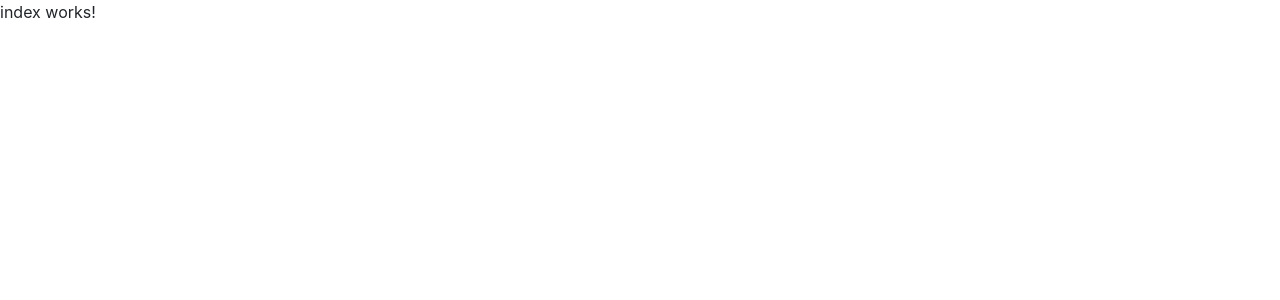
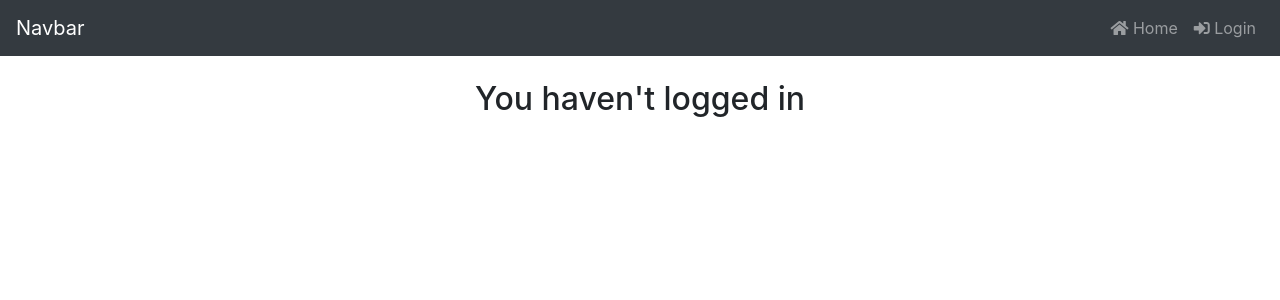
Before and after one commit to twead/szakdolgozat-frontend, an Angular app: page / in a window 1280 px wide. Shown: the top 300 px of the page. Built offline with nearby package versions, Linux system fonts and the light colour scheme.

Commit message:
Registration

```diff
--- a/src/app/auth/login.component.html
+++ b/src/app/auth/login.component.html
@@ -1,3 +1,4 @@
+<app-menu></app-menu>
 <div class="text-center" *ngIf="isLogged; else loggedOut">
   <h2>You've already logged in</h2>
 </div>
--- a/src/app/auth/registration.component.html
+++ b/src/app/auth/registration.component.html
@@ -1 +1,49 @@
-<p>registration works!</p>
+<app-menu></app-menu>
+<div class="text-center" *ngIf="isLogged; else loggedOut">
+  <h2>You've already logged in</h2>
+</div>
+
+<ng-template #loggedOut>
+  <div class="container d-flex justify-content-center">
+    <div class="card">
+      <div class="card-header"></div>
+      <div class="card-body">
+        <ul class="nav nav-tabs">
+          <li class="nav-item">
+            <a class="nav-link" routerLink="/login">Login</a>
+          </li>
+          <li class="nav-item">
+            <a class="nav-link active" routerLink="/registration">Register</a>
+          </li>
+        </ul>
+      </div>
+      <div class="card-body">
+        <form #f="ngForm" (ngSubmit)="onRegister()" novalidate>
+          <div class="form-group">
+            <label for="name">name:</label>
+            <input type="text" name="name" id="name" class="form-control"
+            [(ngModel)]="name" required>
+          </div>
+          <div class="form-group">
+            <label for="username">Username:</label>
+            <input type="text" name="username" id="username" class="form-control"
+            [(ngModel)]="username" required>
+          </div>
+          <div class="form-group">
+            <label for="password">Password:</label>
+            <input type="password" name="password" id="password" class="form-control"
+            [(ngModel)]="password" required>
+          </div>
+          <div class="form-group">
+            <label for="email">email:</label>
+            <input type="text" name="email" id="email" class="form-control"
+            [(ngModel)]="email" required >
+          </div>
+          <div class="form-group">
+            <button class="btn btn-outline-success btn-block" [disabled]="!f.valid"><i class="fas fa-sign-in-alt"></i> Registration </button>
+          </div>
+        </form>
+      </div>
+    </div>
+  </div>
+</ng-template>
--- a/src/app/auth/registration.component.ts
+++ b/src/app/auth/registration.component.ts
@@ -1,4 +1,9 @@
 import { Component, OnInit } from '@angular/core';
+import { Router } from '@angular/router';
+import { ToastrService } from 'ngx-toastr';
+import { NewUser } from '../model/new-user';
+import { AuthService } from '../service/auth.service';
+import { TokenService } from '../service/token.service';
 
 @Component({
   selector: 'app-registration',
@@ -7,9 +12,44 @@ import { Component, OnInit } from '@angular/core';
 })
 export class RegistrationComponent implements OnInit {
 
-  constructor() { }
+  newUser: NewUser;
+  name: string;
+  username: string;
+  email: string;
+  password: string;
+  isLogged = false;
+  errorMessage: string;
+
+  constructor(
+    private tokenService: TokenService,
+    private authService: AuthService,
+    private router: Router,
+    private toastr: ToastrService
+  ) { }
 
   ngOnInit(): void {
+    if(this.tokenService.getToken()){
+      this.isLogged = true;
+    }
   }
 
+  onRegister(): void{
+    this.newUser = new NewUser(this.name, this.username, this.email, this.password);
+    this.authService.addUser(this.newUser).subscribe(
+      data => {
+        this.toastr.success('Registration successful', 'OK', {
+          timeOut: 3000, positionClass: 'toast-top-center'
+        });
+
+        this.router.navigate(['/login']);
+      },
+      err => {
+        this.errorMessage = err.error.message;
+        this.toastr.error(this.errorMessage, 'Fail', {
+          timeOut: 3000,  positionClass: 'toast-top-center',
+        });
+
+      }
+    );
+  }
 }
--- a/src/app/index/index.component.html
+++ b/src/app/index/index.component.html
@@ -1 +1,11 @@
-<p>index works!</p>
+<app-menu></app-menu>
+
+<div class="text-center" *ngIf="isLogged; else loggedOut">
+  <h2>Welcome {{username}}</h2>
+</div>
+
+<ng-template #loggedOut>
+  <div class="text-center">
+    <h2>You haven't logged in</h2>
+  </div>
+</ng-template>
--- a/src/app/index/index.component.ts
+++ b/src/app/index/index.component.ts
@@ -1,4 +1,5 @@
 import { Component, OnInit } from '@angular/core';
+import { TokenService } from '../service/token.service';
 
 @Component({
   selector: 'app-index',
@@ -7,9 +8,19 @@ import { Component, OnInit } from '@angular/core';
 })
 export class IndexComponent implements OnInit {
 
-  constructor() { }
+  isLogged = false;
+  username: string;
+
+  constructor(private tokenService: TokenService) { }
 
   ngOnInit(): void {
+    if(this.tokenService.getToken()){
+      this.isLogged = true;
+      this.username = this.tokenService.getUserName();
+    } else{
+      this.isLogged = false;
+      this.username = "";
+    }
   }
 
 }
--- a/src/app/menu/menu.component.html
+++ b/src/app/menu/menu.component.html
@@ -1 +1,21 @@
-<p>menu works!</p>
+<nav class="navbar navbar-expand-lg navbar-dark bg-dark mb-4">
+  <a class="navbar-brand" href="#">Navbar</a>
+  <button class="navbar-toggler" type="button" data-toggle="collapse" data-target="#navbarNav" aria-controls="navbarNav" aria-expanded="false" aria-label="Toggle navigation">
+    <span class="navbar-toggler-icon"></span>
+  </button>
+  <div class="collapse navbar-collapse" id="navbarNav">
+    <ul class="navbar-nav ml-auto">
+
+      <li class="nav-item">
+        <a class="nav-link" routerLink="/"><i class="fas fa-home"></i> Home</a>
+      </li>
+      <li class="nav-item" *ngIf="!isLogged">
+        <a class="nav-link" routerLink="/login"><i class="fas fa-sign-in-alt"></i> Login</a>
+      </li>
+      <li class="nav-item" *ngIf="isLogged" (click)="onLogout()">
+        <a class="nav-link" style="cursor: pointer;"><i class="fas fa-door-open"></i> Logout</a>
+      </li>
+
+    </ul>
+  </div>
+</nav>
--- a/src/app/menu/menu.component.ts
+++ b/src/app/menu/menu.component.ts
@@ -1,4 +1,6 @@
 import { Component, OnInit } from '@angular/core';
+import { Router } from '@angular/router';
+import { TokenService } from '../service/token.service';
 
 @Component({
   selector: 'app-menu',
@@ -7,9 +9,23 @@ import { Component, OnInit } from '@angular/core';
 })
 export class MenuComponent implements OnInit {
 
-  constructor() { }
+  isLogged = false;
+
+  constructor(private tokenService: TokenService, private router: Router) { }
 
   ngOnInit(): void {
+    if(this.tokenService.getToken()){
+      this.isLogged = true;
+    }
+    else{
+      this.isLogged = false;
+    }
+  }
+
+  onLogout(): void {
+      this.tokenService.logOut();
+      window.location.reload();
+      this.router.navigate(['/']);
   }
 
 }
--- a/src/app/service/auth.service.ts
+++ b/src/app/service/auth.service.ts
@@ -12,6 +12,8 @@ import { NewUser } from '../model/new-user';
 export class AuthService {
 
   authURL="http://localhost:8080/auth/";
+  // ng build --prod
+  //  authURL="https://onlinehealthcaresystem.herokuapp.com/auth/";
 
   constructor(private httpClient: HttpClient) { }
 
```
Also changed, not shown: src/app/app.module.ts (+6 -2 lines), 2 other files (tests, documents, lock files or other folders).
